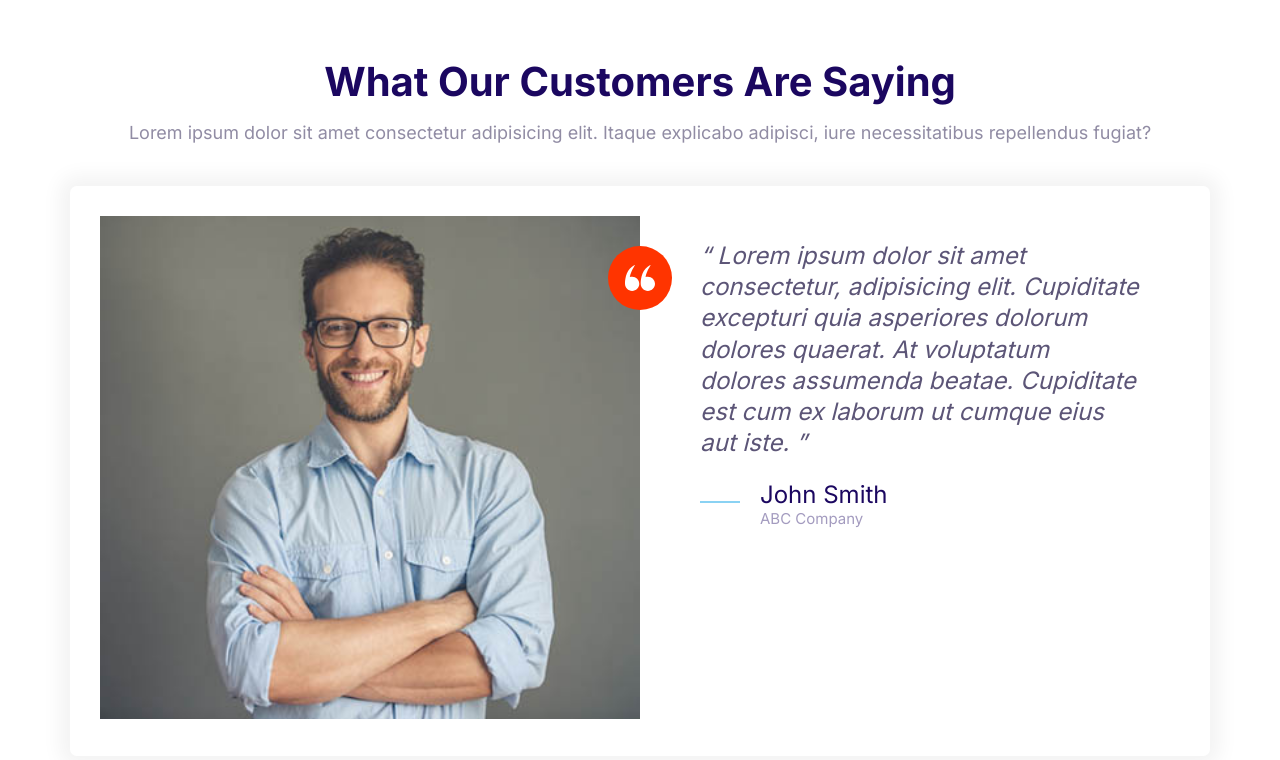
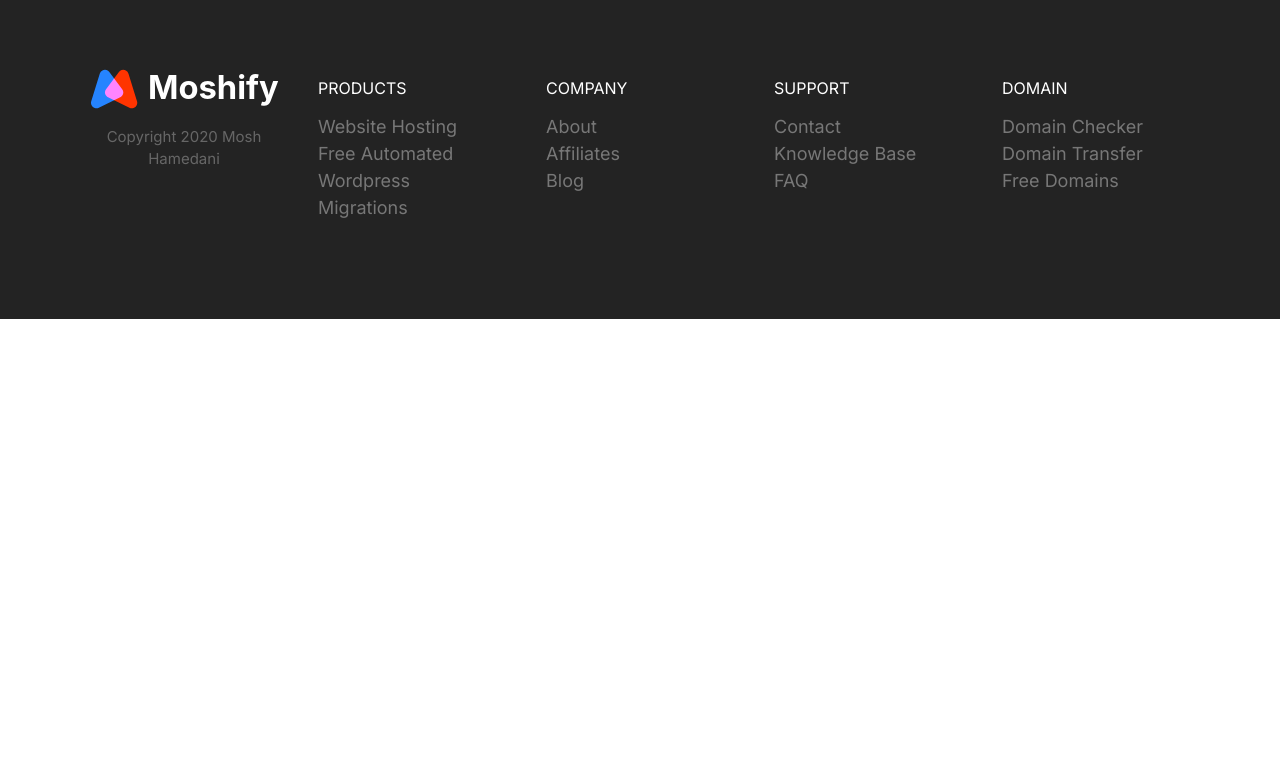
Before and after one commit to longlee10/Cloud-Hosting, a plain HTML site: page index.html in a window 1280 px wide. Drawn offline with Linux system fonts and the light colour scheme.

Commit message:
Define footer style

```diff
--- a/css/styles.css
+++ b/css/styles.css
@@ -822,3 +822,81 @@ a {
     max-width: 700px;
   }
 }
+
+/* Footer */
+.footer {
+  background-color: #232323;
+}
+
+.footer-heading {
+  color: #fff;
+  text-transform: uppercase;
+  font-size: 2.5rem;
+  font-weight: 500;
+}
+
+.footer-section {
+  border-bottom: 1px solid #393939;
+  padding: 2rem;
+}
+
+.footer-brand {
+  text-align: center;
+  margin-top: 5rem;
+}
+
+.footer-copy-right {
+  color: #fff;
+  opacity: 0.3;
+  font-size: 2.1rem;
+}
+
+.footer a {
+  color: #777;
+  transition: color 0.3s;
+}
+
+.footer a:hover {
+  color: white;
+}
+
+@media screen and (min-width: 768px) {
+  .footer .grid {
+    grid-template-columns: repeat(auto-fit, minmax(10rem, 1fr));
+  }
+
+  .footer-heading {
+    font-size: 1.6rem;
+  }
+
+  .footer-toggler {
+    display: none;
+  }
+
+  .footer .collapsible-content {
+    opacity: 1;
+    max-height: 100%;
+  }
+
+  .footer-brand {
+    margin-top: 0;
+    order: -1;
+  }
+
+  .footer-brand img {
+    width: 100%;
+    max-width: 230px;
+  }
+
+  .footer-copy-right {
+    font-size: 1.5rem;
+  }
+
+  .footer-section {
+    border: 0;
+  }
+
+  .footer-list {
+    margin-top: 0;
+  }
+}
--- a/index.html
+++ b/index.html
@@ -8,50 +8,74 @@
     <link rel="stylesheet" href="./css/styles.css" />
   </head>
   <body>
-    <section class="block">
-      <header class="block-header">
-        <h2 class="block-heading">What Our Customers Are Saying</h2>
-        <p>
-          Lorem ipsum dolor sit amet consectetur adipisicing elit. Itaque
-          explicabo adipisci, iure necessitatibus repellendus fugiat?
-        </p>
-      </header>
-      <div class="container">
-        <div class="card testimonial">
-          <div class="grid grid-cols-2">
-            <div class="testimonial-image">
-              <img src="./images/testimonial.jpg" alt="A happy smiling face" />
-              <span class="icon-container icon-container-accent">
-                <svg class="icon icon-small icon-white">
-                  <use xlink:href="../icons/sprite.svg#quotes"></use>
-                </svg>
-              </span>
-            </div>
-            <blockquote class="quote">
-              <p class="quote-text">
-                Lorem ipsum dolor sit amet consectetur, adipisicing elit.
-                Cupiditate excepturi quia asperiores dolorum dolores quaerat. At
-                voluptatum dolores assumenda beatae. Cupiditate est cum ex
-                laborum ut cumque eius aut iste.
-              </p>
-              <footer>
-                <div class="media">
-                  <div class="media-image">
-                    <svg class="icon icon-primary quote-line">
-                      <use xlink:href="../icons/sprite.svg#line"></use>
-                    </svg>
-                  </div>
-                  <div class="media-body">
-                    <h3 class="media-title quote-author">John Smith</h3>
-                    <p class="quote-organization">ABC Company</p>
-                  </div>
-                </div>
-              </footer>
-            </blockquote>
+    <footer class="block block-dark footer">
+      <div class="container grid footer-sections">
+        <section class="collapsible footer-section">
+          <div class="collapsible-header">
+            <h2 class="collapsible-heading footer-heading">Products</h2>
+            <svg class="icon icon-white collapsible-chevron footer-toggler">
+              <use xlink:href="../icons/sprite.svg#chevron"></use>
+            </svg>
           </div>
-        </div>
+          <div class="collapsible-content">
+            <ul class="list footer-list">
+              <li><a href="">Website Hosting</a></li>
+              <li><a href="">Free Automated Wordpress</a></li>
+              <li><a href="">Migrations</a></li>
+            </ul>
+          </div>
+        </section>
+        <section class="collapsible footer-section">
+          <div class="collapsible-header">
+            <h2 class="collapsible-heading footer-heading">Company</h2>
+            <svg class="icon icon-white collapsible-chevron footer-toggler">
+              <use xlink:href="../icons/sprite.svg#chevron"></use>
+            </svg>
+          </div>
+          <div class="collapsible-content">
+            <ul class="list footer-list">
+              <li><a href="">About</a></li>
+              <li><a href="">Affiliates</a></li>
+              <li><a href="">Blog</a></li>
+            </ul>
+          </div>
+        </section>
+        <section class="collapsible  footer-section">
+          <div class="collapsible-header">
+            <h2 class="collapsible-heading footer-heading">Support</h2>
+            <svg class="icon icon-white collapsible-chevron footer-toggler">
+              <use xlink:href="../icons/sprite.svg#chevron"></use>
+            </svg>
+          </div>
+          <div class="collapsible-content">
+            <ul class="list footer-list">
+              <li><a href="">Contact</a></li>
+              <li><a href="">Knowledge Base</a></li>
+              <li><a href="">FAQ</a></li>
+            </ul>
+          </div>
+        </section>
+        <section class="collapsible  footer-section">
+          <div class="collapsible-header">
+            <h2 class="collapsible-heading footer-heading">Domain</h2>
+            <svg class="icon icon-white collapsible-chevron footer-toggler">
+              <use xlink:href="../icons/sprite.svg#chevron"></use>
+            </svg>
+          </div>
+          <div class="collapsible-content">
+            <ul class="list footer-list">
+              <li><a href="">Domain Checker</a></li>
+              <li><a href="">Domain Transfer</a></li>
+              <li><a href="">Free Domains</a></li>
+            </ul>
+          </div>
+        </section>
+        <section class="footer-brand">
+          <img src="./icons/logo.svg" alt="" />
+          <p class="footer-copy-right">Copyright 2020 Mosh Hamedani</p>
+        </section>
       </div>
-    </section>
+    </footer>
     <script src="./js/main.js"></script>
   </body>
 </html>
```
Also changed, not shown: components/footer.html (added, +68 -0 lines).
